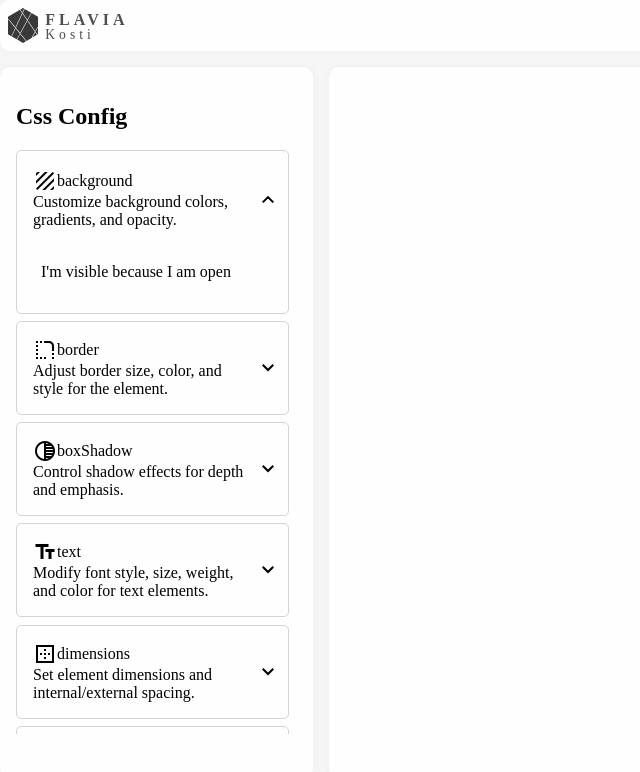
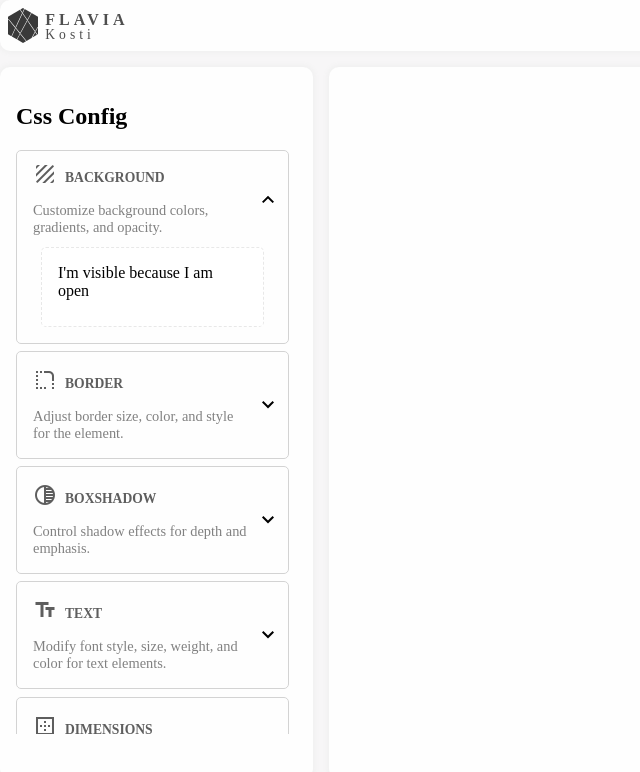
Before and after one commit to flavia3107/css-playground, an Angular app: page / in a window 1280 px wide. Both pictures are taken after a click on the button 152 px from the left and 204 px from the top of the page. Shown: the top 772 px of the page, without its empty margins (0-640 px from the left). Built offline with nearby package versions, Linux system fonts and the light colour scheme.

Commit message:
Css Playground: Design P3

```diff
--- a/src/app/components/css-configs/css-configs.component.html
+++ b/src/app/components/css-configs/css-configs.component.html
@@ -9,7 +9,7 @@
 				{{config.summary}}
 			</mat-panel-description>
 		</mat-expansion-panel-header>
-		<p>I'm visible because I am open</p>
+		<div class="panel-content">I'm visible because I am open</div>
 	</mat-expansion-panel>
 	}
 </mat-accordion>
--- a/src/app/components/css-configs/css-configs.component.scss
+++ b/src/app/components/css-configs/css-configs.component.scss
@@ -8,3 +8,29 @@ mat-expansion-panel {
 	border: 1px solid #d3d3d3;
 	border-radius: 5px !important;
 }
+
+mat-panel-title {
+	display: flex;
+	gap: 0.5rem;
+	text-transform: uppercase;
+	margin-bottom: 1rem;
+	font-size: 0.85rem;
+	font-weight: 600;
+	color: #5e5e5e;
+	align-items: flex-end;
+}
+
+mat-panel-description {
+	font-size: 0.9rem;
+	color: #818181;
+}
+
+.panel-content {
+	background: #fff;
+	padding: 1rem;
+	border-radius: 5px;
+	border: 1px dashed #e8e8e8;
+	width: 100%;
+	box-sizing: border-box;
+	min-height: 5rem;
+}
--- a/src/styles.scss
+++ b/src/styles.scss
@@ -84,3 +84,7 @@ mat-expansion-panel-header .mat-content {
 .mat-expansion-panel:not([class*="mat-elevation-z"]) {
 	box-shadow: none !important;
 }
+
+.mat-expansion-panel-body {
+	padding: 0.5rem 1.5rem;
+}
```
